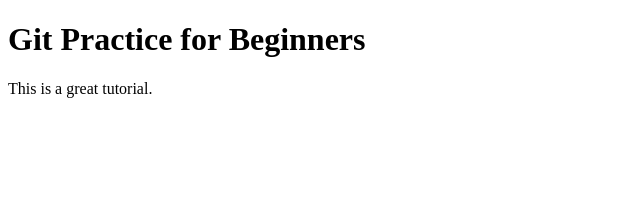
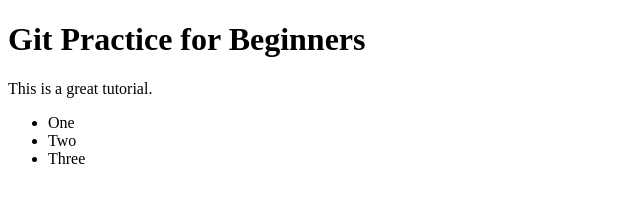
Before and after one commit to DeminicusM/git-course, a plain HTML site: page index.html in a window 1280 px wide. Shown: the whole page, without its empty margins (0-640 px from the left). Drawn offline with Linux system fonts and the light colour scheme.

Commit message:
added unordered list

```diff
--- a/index.html
+++ b/index.html
@@ -8,5 +8,10 @@
   <body>
     <h1>Git Practice for Beginners</h1>
     <p>This is a great tutorial.</p>
+    <ul>
+      <li>One</li>
+      <li>Two</li>
+      <li>Three</li>
+    </ul>
   </body>
 </html>
```
